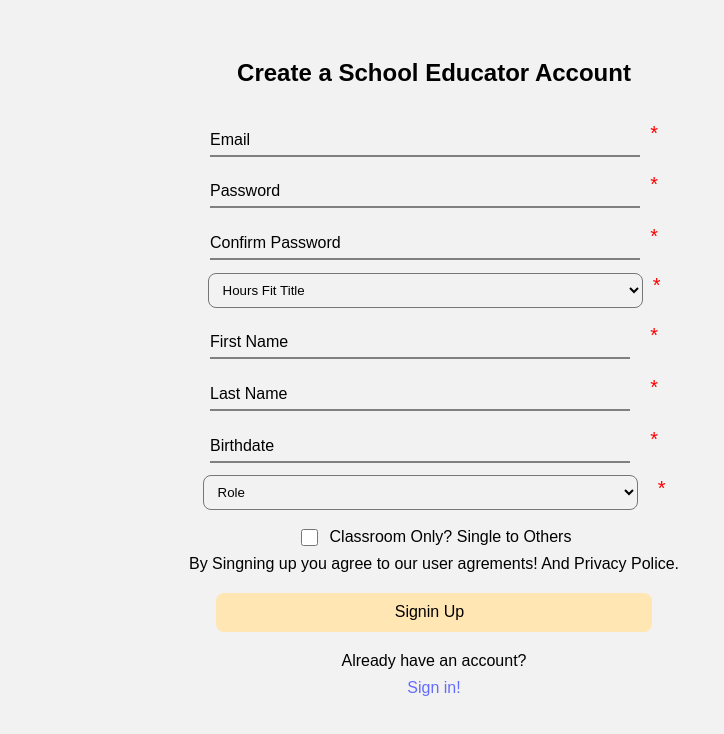
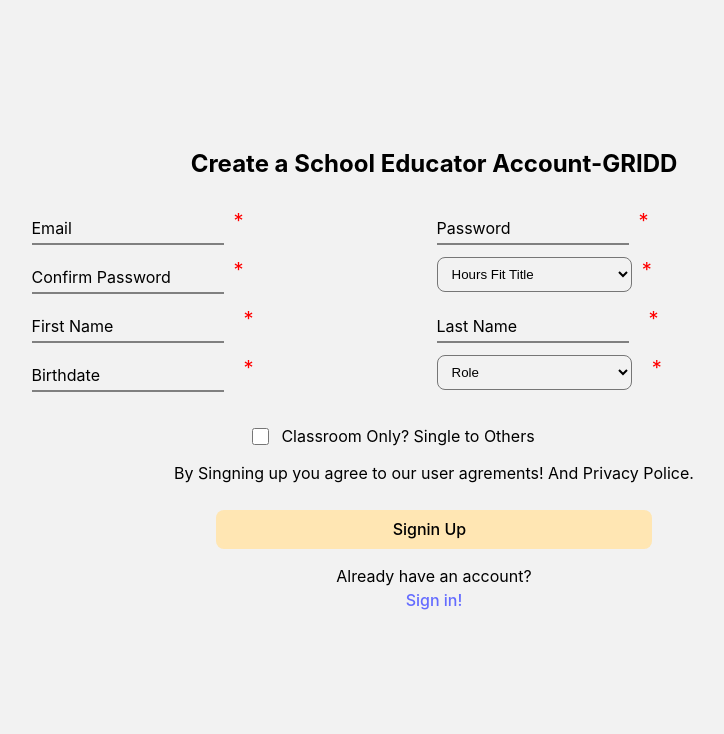
Before and after one commit to GustavoFSProg/test-cg-laytout, a React (Vite) app: page / in a window 1280 px wide. Shown: the top 734 px of the page, without its empty margins (206-930 px from the left). Built offline with nearby package versions, Linux system fonts and the light colour scheme.

Commit message:
grid tempolkate

```diff
--- /dev/null
+++ b/src/Grid.tsx
@@ -0,0 +1,104 @@
+import { Container,ClassRoomContainer, Input,GridContainer, InputContainer, H2, Label, Text, Button, ComboBox } from './styled.grid'
+
+function Grid() {
+  return (
+    <Container>
+      <H2>Create a School Educator Account-GRIDD</H2>
+      <GridContainer >
+
+      <InputContainer>
+        <Input type="email" placeholder=" " /> <Label>Email</Label>
+        <span style={{ marginLeft: '10px', color: 'red', fontSize: '20px' }}>*</span>
+      </InputContainer>
+      <InputContainer>
+        <Input type="password" placeholder=" " /> <Label>Password</Label>
+        <span style={{ marginLeft: '10px', color: 'red', fontSize: '20px' }}>*</span>
+      </InputContainer>
+      <InputContainer>
+        <Input type="password" placeholder=" " /> <Label>Confirm Password</Label>
+        <span style={{ marginLeft: '10px', color: 'red', fontSize: '20px' }}>*</span>
+      </InputContainer>
+      <div
+        style={{
+          display: 'flex',
+          alignItems: 'center',
+          // justifyContent: 'center',
+          width: '25rem',
+          // flexDirection: 'row',
+        }}
+      >
+        <ComboBox>
+          <option>Hours Fit Title</option>
+          <option>Contry State</option>
+          <option>City State</option>
+        </ComboBox>
+        <span style={{ marginLeft: '10px', color: 'red', fontSize: '20px' }}>*</span>
+      </div>
+      <InputContainer>
+        <Input type="email" placeholder=" " /> <Label>First Name</Label>
+        <span style={{ marginLeft: '20px', color: 'red', fontSize: '20px' }}>*</span>
+      </InputContainer>
+
+        <InputContainer
+
+      >
+        <Input type="email" placeholder=" " />{' '}
+        <Label
+
+        >
+          Last Name
+        </Label>
+        <span style={{ marginLeft: '20px', color: 'red', fontSize: '20px' }}>*</span>
+      </InputContainer>
+      <InputContainer
+
+      >
+        <Input type="email" placeholder=" " />{' '}
+        <Label
+
+        >
+          Birthdate
+        </Label>
+        <span style={{ marginLeft: '20px', color: 'red', fontSize: '20px' }}>*</span>
+      </InputContainer>
+
+      <div
+        style={{
+         display: 'flex',
+          alignItems: 'center',
+          // justifyContent: 'center',
+          width: '25rem',
+
+        }}
+      >
+        <ComboBox>
+          <option>Role</option>
+          <option>Contry State</option>
+          <option>City State</option>
+          <br />
+        </ComboBox>
+        <span style={{ marginLeft: '20px', color: 'red', fontSize: '20px' }}>*</span>
+      </div>
+
+        <ClassRoomContainer>
+        <input
+          type="checkbox"
+          style={{ minWidth: '17px',   minHeight: '17px', marginRight: '12px' }}
+        />
+        Classroom Only? Single to Others
+        </ClassRoomContainer>
+      </GridContainer>
+
+      <Text>By Singning up you agree to our user agrements! And Privacy Police.</Text>
+      <Button type="button">Signin Up</Button>
+      <span style={{marginTop: '15px'}}>Already have an account?</span>
+      <a href="#">Sign in!</a>
+      <br />
+      <br />
+      <br />
+      <br />
+    </Container>
+  )
+}
+
+export default Grid
--- a/src/routes.tsx
+++ b/src/routes.tsx
@@ -2,14 +2,15 @@ import React from 'react'
 import { Route, BrowserRouter, Routes } from 'react-router-dom'
 import App from './App'
 import Exemplo from './Exemplo'
+import Grid from './Grid'
 
 function Routing() {
   return (
 
     <BrowserRouter >
       <Routes >
-        <Route path="/" element={<App />} />
-        <Route path="/exe" element={<Exemplo />} />
+        {/* <Route path="/" element={<App />} /> */}
+        <Route path="/" element={<Grid />} />
       </Routes>
     </BrowserRouter>
   )
--- /dev/null
+++ b/src/styled.grid.ts
@@ -0,0 +1,199 @@
+import styled from 'styled-components'
+
+export const Container = styled.div`
+  display: flex;
+  flex-direction: column;
+  align-items: center;
+  justify-content: center;
+  background: #f2f2f2;
+  width: 100vw;
+  height: 100vh;
+
+  @media screen and (max-width: 650px) {
+    padding-top: 100px;
+    padding-bottom: 40px;
+    height: auto;
+  }
+`
+
+export const GridContainer = styled.div`
+  display: grid;
+  grid-template-columns: repeat(2, 400px);
+  grid-column-gap: 5px;
+
+  @media screen and (max-width: 650px) {
+    display: flex;
+    flex-direction: column;
+    align-items: center;
+    justify-content: center;
+    background: #f2f2f2;
+    width: 100vw;
+    height: 100vh;
+  }
+`
+
+export const ComboBox = styled.select`
+  display: flex;
+  width: 12.2rem;
+
+  height: 2.2rem;
+  border-radius: 8px;
+  padding-left: 10px;
+  margin-top: 10px;
+  background: #f2f2f2;
+
+  @media screen and (max-width: 650px) {
+    margin-bottom: 5px;
+    margin-left: 74px;
+    width: 14.4rem;
+  }
+`
+
+export const Text = styled.div`
+  margin-top: 13px;
+  margin-bottom: 10px;
+
+
+  @media screen and (max-width: 650px) {
+    margin-top:-95px;
+    text-align: center;
+    width: 85%;
+
+  }
+`
+
+export const H2 = styled.h2`
+  margin-top: 60px;
+
+  @media screen and (max-width: 650px) {
+    font-size: 18px;
+    margin-top: 400px;
+  }
+`
+
+export const Input = styled.input`
+  border: 0;
+  border-bottom: 2px solid gray;
+  outline: none;
+  min-width: 180px;
+  font-size: 16px;
+  transition: all 0.3s ease-out;
+  -webkit-transition: all 0.3s ease-out;
+  -moz-transition: all 0.3s ease-out;
+  -webkit-appearance: none;
+  border-radius: 0;
+
+  display: flex;
+  width: 99%;
+  height: 2rem;
+  padding-left: 10px;
+  background: #f2f2f2;
+
+  :focus {
+    border-bottom: 2px solid #cc0000;
+  }
+
+  ::placeholder {
+    color: transparent;
+  }
+
+  :required:invalid + label {
+    color: #cc0000;
+  }
+
+  input:focus:required:invalid {
+    border-bottom: 2px solid #cc0000;
+  }
+
+  input:required:invalid + label:before {
+    content: '*';
+  }
+
+  :focus + label,
+  :not(:placeholder-shown) + label {
+    font-size: 13px;
+    margin-top: 0;
+    color: #cc0000;
+  }
+
+  @media screen and (max-width: 650px) {
+    width: 80%;
+    margin-bottom: 15px;
+  }
+`
+
+export const InputContainer = styled.div`
+  width: 35%;
+  position: relative;
+  padding-top: 13px;
+  display: flex;
+  flex-direction: row;
+
+  @media screen and (max-width: 650px) {
+    width: 80%;
+    /* margin-left: -95px; */
+    display: flex;
+    justify-content: center;
+    position: relative;
+  }
+`
+
+export const Label = styled.label`
+  pointer-events: none;
+  position: absolute;
+  top: 0;
+  left: 0;
+  margin-top: 20px;
+
+  transition: all 0.3s ease-out;
+  -webkit-transition: all 0.3s ease-out;
+  -moz-transition: all 0.3s ease-out;
+
+  @media screen and (max-width: 650px) {
+    margin-left: 7px;
+  }
+`
+
+// export const Input = styled.input`
+//   display: flex;
+//   width: 30%;
+//   height: 2rem;
+//   border-radius: 8px;
+//   padding-left: 10px;
+
+//   @media screen and (max-width: 650px) {
+//     width: 80%;
+//     margin-bottom: 15px;
+//   }
+// `
+
+export const Button = styled.button`
+  display: flex;
+  align-items: center;
+  justify-content: center;
+  width: 34%;
+  height: 2.4rem;
+  border-radius: 8px;
+  padding-left: 10px;
+  margin-top: 15px;
+  background: #ffe6b3;
+
+  @media screen and (max-width: 650px) {
+    width: 77%;
+  }
+`
+
+export const ClassRoomContainer = styled.div`
+  display: flex;
+  margin-top: 32px;
+  margin-left: 110px;
+  align-items: center;
+  justify-content: center;
+  width: 500px;
+
+  @media screen and (max-width: 650px) {
+    width: 250px;
+  margin-left: 38px;
+
+  }
+`
```
